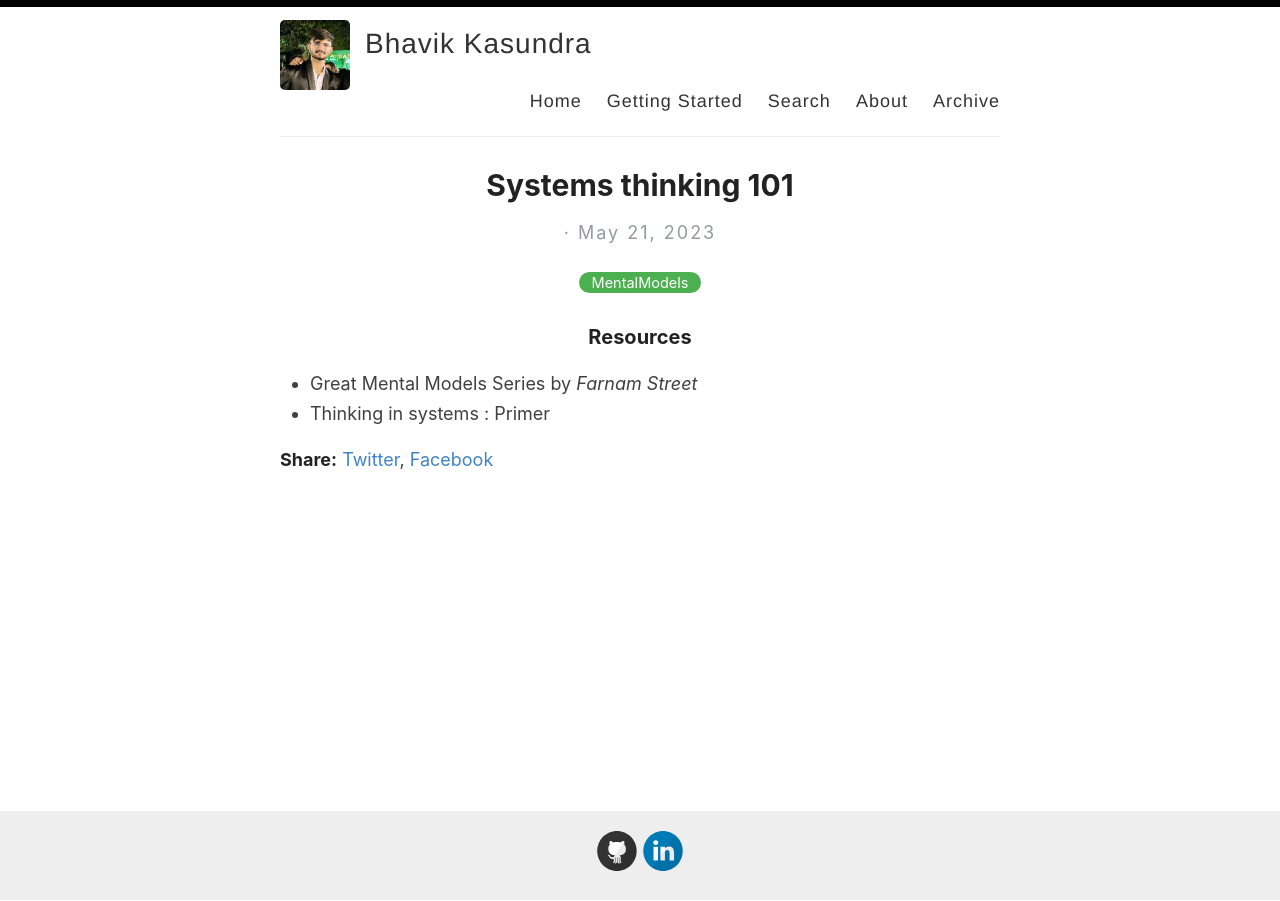
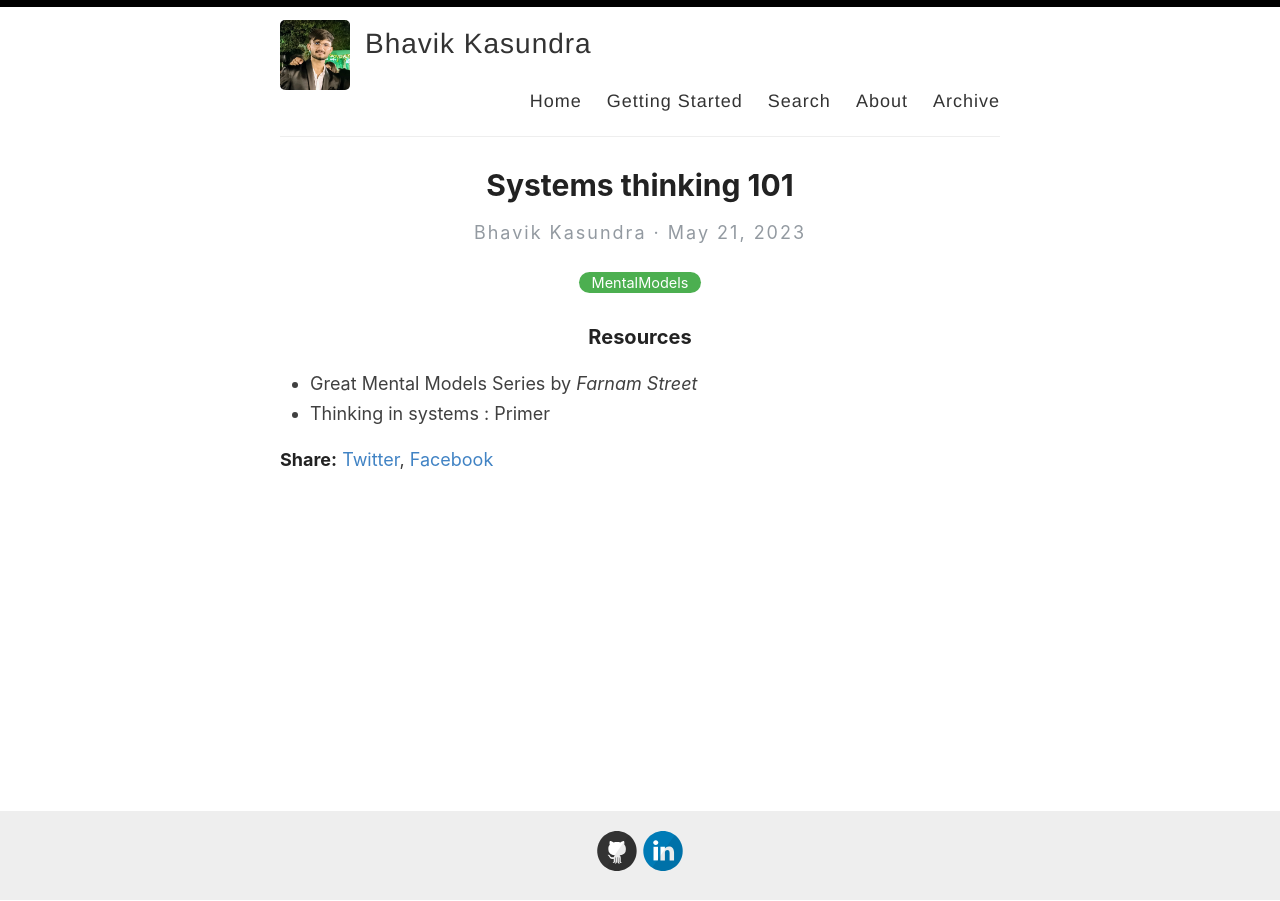
Before and after one commit to bhavikmk/bhavikmk.github.io, a Jekyll site: the page built from _posts/2023-05-21-mentalmodels.md, in a window 1280 px wide. Built offline with Jekyll 4.4.1, drawn with Linux system fonts in a browser that asks for light colours.

Commit message:
edit config

```diff
--- a/_config.yml
+++ b/_config.yml
@@ -6,10 +6,10 @@
 name: Bhavik Kasundra
 
 # Name of the author
-author:
+author: Bhavik Kasundra
 
 # Short bio or description (displayed in the header)
-description: Practicing Engineering
+description:
 
 # URL of your avatar or profile pic (you could use your GitHub profile pic)
 avatar: /images/Image.jpg
@@ -24,9 +24,9 @@ footer-links:
   email:
   facebook:
   flickr:
-  github: https://www.github.com/bhavikmk/
+  github: bhavikmk
   instagram:
-  linkedin: https://www.linkedin.com/in/bhavikkasundra
+  linkedin: bhavikkasundra
   pinterest:
   rss:
   twitter:
@@ -41,7 +41,8 @@ footer-links:
 disqus:
 
 # Enter your Google Analytics web tracking code (e.g. UA-2110908-2) to activate tracking
-google_analytics:
+google_analytics: GT-KVFLFSQ6
+
 
 # For newer "GA4" analytics, use the following instead of the "UA" entry above
 #google_analytics_ga4: G-GABC1DEFG
@@ -89,7 +90,7 @@ plugins:
 
 include: ['_pages']
 
-paginate: 10
+paginate: 20
 paginate_path: /page:num/
 
 # Exclude these files from your production _site
```
